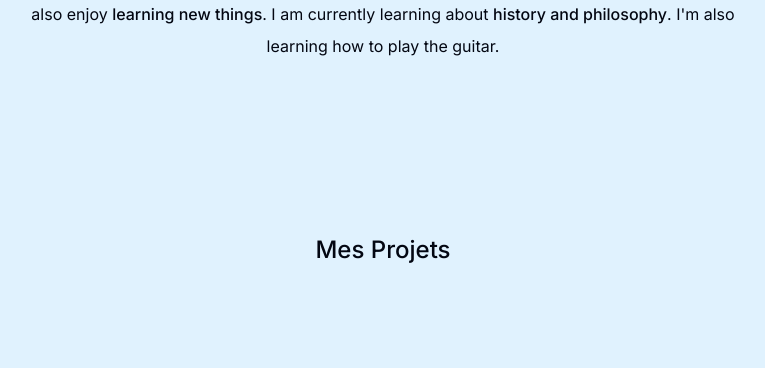
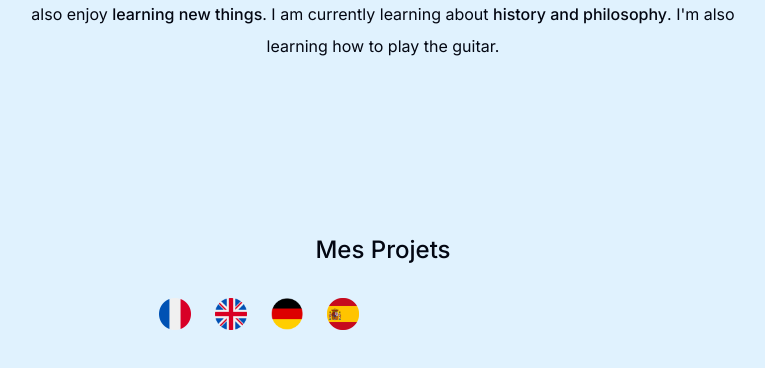
Before and after one commit to zalixzy/portfolio, a Next.js app: page / in a window 1280 px wide. Shown: the part 930-1298 px from the top of the page, without its empty margins (257-1022 px from the left). Built offline with nearby package versions, Linux system fonts and the light colour scheme.

Commit message:
ajout des drapeaux pour changer la langue du site

```diff
--- a/components/header.tsx
+++ b/components/header.tsx
@@ -3,6 +3,7 @@ import React from 'react';
 import { motion } from "framer-motion";
 import { links } from "@/lib/data";
 import Link from "next/link";
+import LanguageSelector from './langageselector';
 
 export default function Header() {
   return (
@@ -38,6 +39,8 @@ export default function Header() {
                 </Link>
               </motion.li>
 
+
+
             ))
 
           }
@@ -45,6 +48,13 @@ export default function Header() {
         </ul>
 
       </nav>
+      <motion.div className=""
+       initial = {{y:-100, x: "-50%",opacity:0}}
+       animate = {{y:0, x: "-50%", opacity:1}}
+       >
+
+        <LanguageSelector />
+      </motion.div>
     </header>
   );
 }
--- a/components/langageselector.jsx
+++ b/components/langageselector.jsx
@@ -12,10 +12,10 @@ const LanguageSelector = () => {
 
   // Associez chaque langue à son chemin d'image
   const languageImages = {
-    fr: 'french.png',
-    en: 'english.png',
-    de: 'german.png',
-    es: 'spanish.png',
+    fr: './flags/french.png',
+    en: './flags/english.png',
+    de: './flags/german.png',
+    es: './flags/spanish.png',
     // Ajoutez d'autres langues au besoin
   };
 
```
